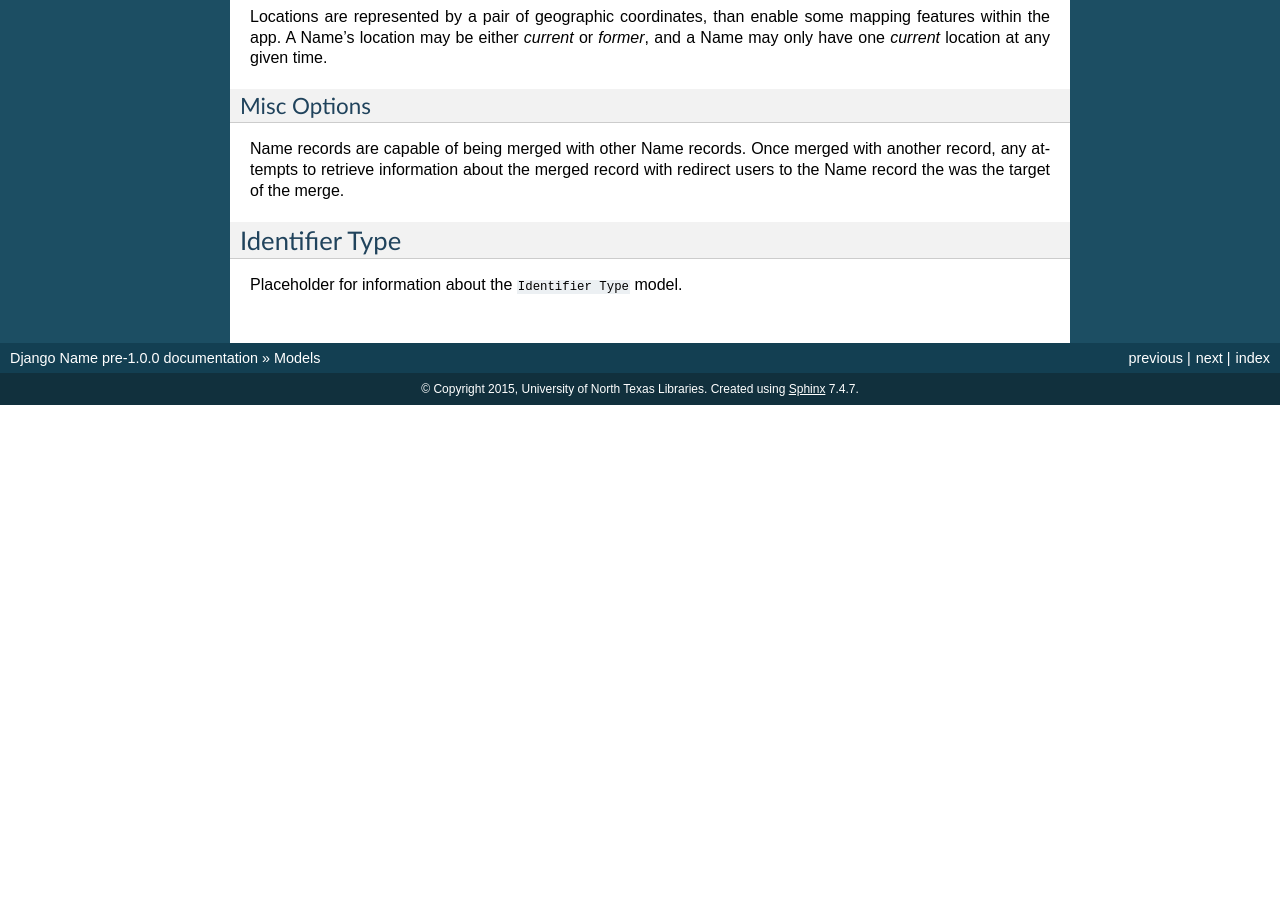
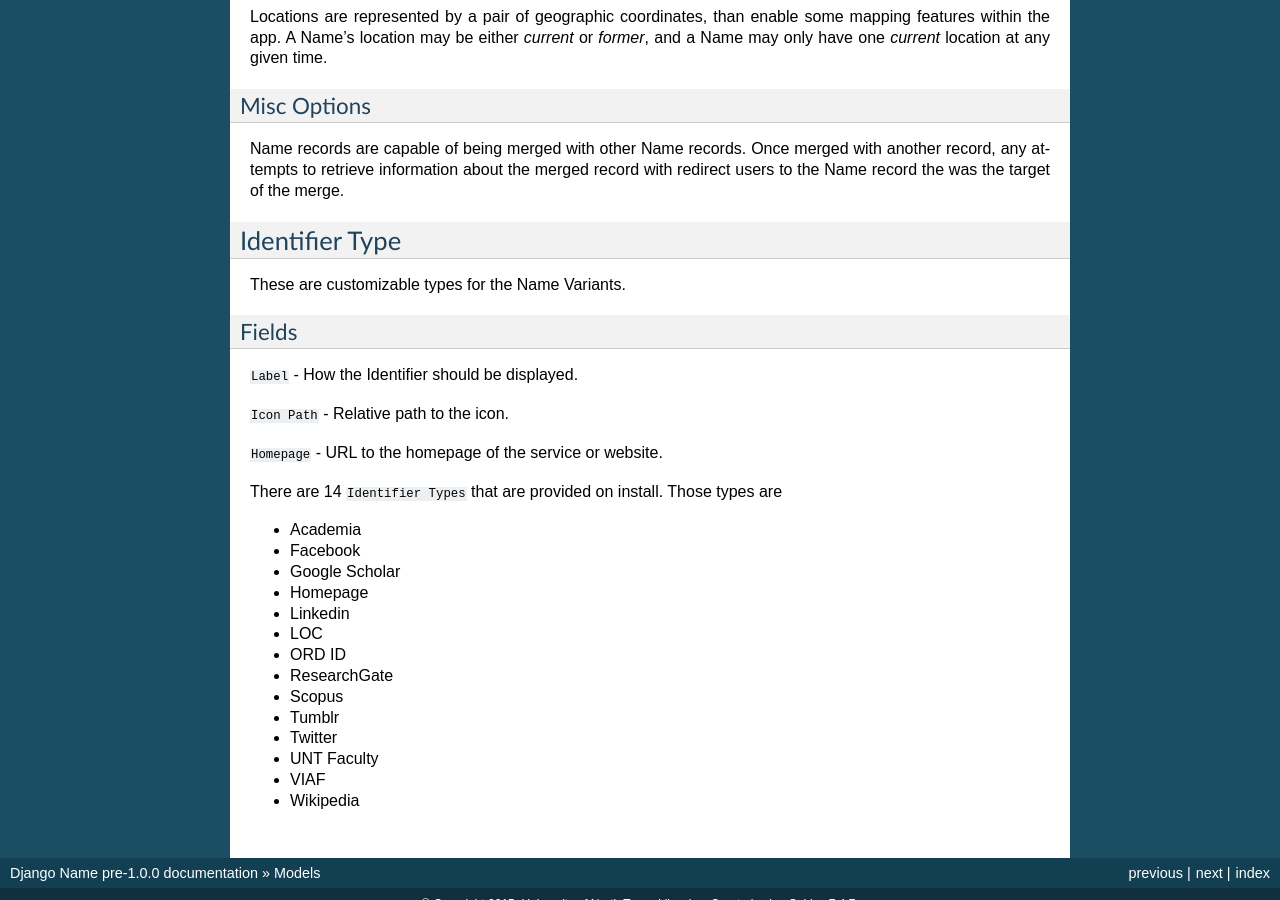
Before and after one commit to unt-libraries/django-name, a Sphinx documentation site: the page built from docs/models.rst, in a window 1280 px wide and 900 px high, scrolled down 1205 px. Built offline with Sphinx 7.4.7, drawn with Linux system fonts in a browser that asks for light colours; pages that are not in the unit, such as notebooks, are missing from menus; before the commit the page ends 1610 px from its top, so only the background shows below that.

Commit message:
Add section for Identifier Types. [ci skip]

```diff
--- a/docs/models.rst
+++ b/docs/models.rst
@@ -71,4 +71,30 @@ Name records are capable of being merged with other Name records. Once merged wi
 Identifier Type
 ---------------
 
-Placeholder for information about the ``Identifier Type`` model.
+These are customizable types for the Name Variants.
+
+Fields
+''''''
+
+``Label`` - How the Identifier should be displayed.
+
+``Icon Path`` - Relative path to the icon.
+
+``Homepage`` - URL to the homepage of the service or website.
+
+There are 14 ``Identifier Types`` that are provided on install. Those types are
+
+- Academia
+- Facebook
+- Google Scholar
+- Homepage
+- Linkedin
+- LOC
+- ORD ID
+- ResearchGate
+- Scopus
+- Tumblr
+- Twitter
+- UNT Faculty
+- VIAF
+- Wikipedia
```
